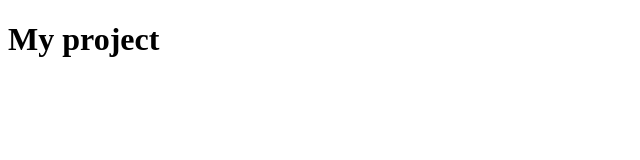
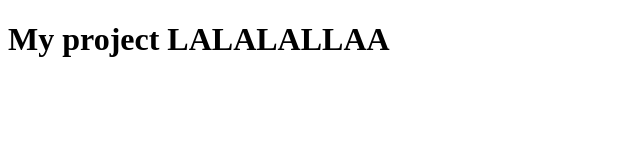
Before and after one commit to ZabFTFT/my-project, a plain HTML site: page index.html in a window 1280 px wide. Shown: the whole page, without its empty margins (0-640 px from the left). Drawn offline with Linux system fonts and the light colour scheme.

Commit message:
Update index.html

```diff
--- a/index.html
+++ b/index.html
@@ -7,6 +7,6 @@
     <title>My project</title>
 </head>
 <body>
-    <h1>My project</h1>
+    <h1>My project LALALALLAA</h1>
 </body>
 </html>
```
